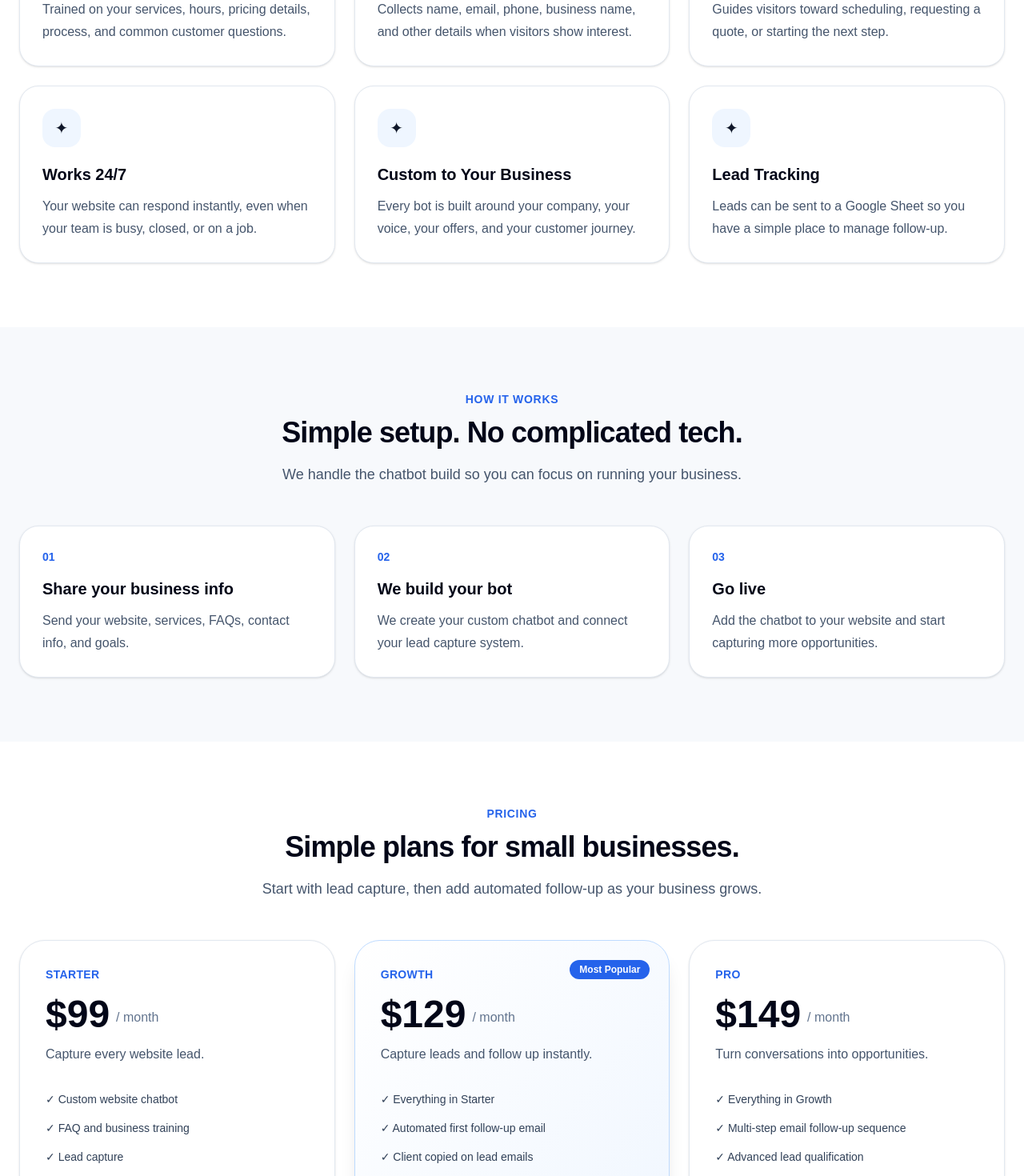
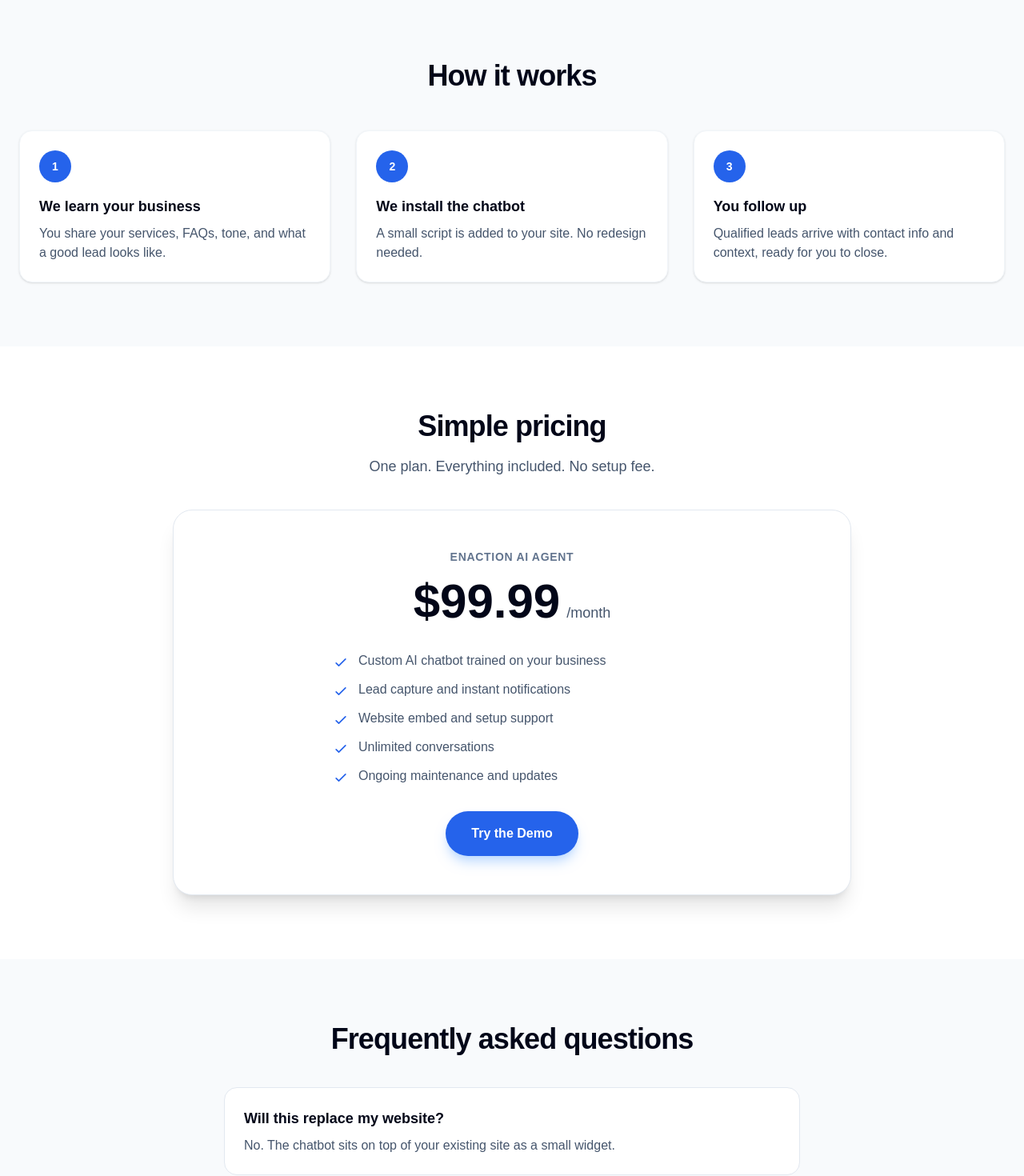
Before and after one commit to EnAction-AI/enaction-ai-site, a Next.js app: page / in a window 1280 px wide. Shown: the part 1330-2800 px from the top of the page at 80% size. Built offline with nearby package versions, Linux system fonts and the light colour scheme.

Commit message:
Add Phase 4 conversation tracking

```diff
--- a/pages/index.js
+++ b/pages/index.js
@@ -11,6 +11,22 @@
 
   const [input, setInput] = useState("");
   const [loading, setLoading] = useState(false);
+
+  // One conversation id per browser tab visit. It survives re-renders and
+  // page navigation within the same visit, and a fresh visit starts fresh.
+  const [conversationId] = useState(() => {
+    if (typeof window === "undefined") return "";
+    const KEY = "enaction_conversation_id";
+    let id = window.sessionStorage.getItem(KEY);
+    if (!id) {
+      id =
+        window.crypto && window.crypto.randomUUID
+          ? window.crypto.randomUUID()
+          : `c_${Date.now()}_${Math.random().toString(36).slice(2, 10)}`;
+      window.sessionStorage.setItem(KEY, id);
+    }
+    return id;
+  });
 
   useEffect(() => {
     const chatBox = document.getElementById("chat-messages");
@@ -35,7 +51,11 @@
         headers: {
           "Content-Type": "application/json",
         },
-        body: JSON.stringify({ messages: updatedMessages }),
+        body: JSON.stringify({
+          messages: updatedMessages,
+          conversation_id: conversationId,
+          bot_id: process.env.NEXT_PUBLIC_ENACTION_BOT_ID || "",
+        }),
       });
 
       const data = await res.json();
@@ -205,171 +225,127 @@
 
       <section id="features" className="bg-white py-20">
         <div className="mx-auto max-w-7xl px-6">
-          <SectionHeader
-            eyebrow="Features"
-            title="Everything your website needs to start conversations."
-            text="Ena helps visitors get answers, while helping your business collect better leads and follow up faster."
-          />
+          <div className="mb-12 text-center">
+            <h2 className="text-3xl font-bold tracking-tight text-slate-950 md:text-4xl">
+              What EnAction does for your business
+            </h2>
+            <p className="mt-4 text-lg text-slate-600">
+              A simple assistant that works while you do.
+            </p>
+          </div>
 
-          <div className="mt-12 grid gap-6 md:grid-cols-3">
+          <div className="grid gap-8 md:grid-cols-3">
             <Feature
-              title="Answers FAQs"
-              text="Trained on your services, hours, pricing details, process, and common customer questions."
+              title="Answers common questions"
+              description="Hours, location, services, pricing, availability — your visitors get instant responses, even after hours."
             />
             <Feature
-              title="Captures Leads"
-              text="Collects name, email, phone, business name, and other details when visitors show interest."
+              title="Captures leads"
+              description="Collects name, phone, email, and what they need so you can follow up with real opportunities."
             />
             <Feature
-              title="Books More Calls"
-              text="Guides visitors toward scheduling, requesting a quote, or starting the next step."
-            />
-            <Feature
-              title="Works 24/7"
-              text="Your website can respond instantly, even when your team is busy, closed, or on a job."
-            />
-            <Feature
-              title="Custom to Your Business"
-              text="Every bot is built around your company, your voice, your offers, and your customer journey."
-            />
-            <Feature
-              title="Lead Tracking"
-              text="Leads can be sent to a Google Sheet so you have a simple place to manage follow-up."
+              title="Books and schedules"
+              description="Helps visitors take the next step, whether that’s requesting a quote, booking a call, or leaving a message."
             />
           </div>
         </div>
       </section>
 
-      <section id="how" className="py-20">
+      <section id="how" className="bg-slate-50 py-20">
         <div className="mx-auto max-w-7xl px-6">
-          <SectionHeader
-            eyebrow="How it works"
-            title="Simple setup. No complicated tech."
-            text="We handle the chatbot build so you can focus on running your business."
-          />
+          <div className="mb-12 text-center">
+            <h2 className="text-3xl font-bold tracking-tight text-slate-950 md:text-4xl">
+              How it works
+            </h2>
+          </div>
 
-          <div className="mt-12 grid gap-6 md:grid-cols-3">
+          <div className="grid gap-8 md:grid-cols-3">
             <Step
-              number="01"
-              title="Share your business info"
-              text="Send your website, services, FAQs, contact info, and goals."
+              number="1"
+              title="We learn your business"
+              description="You share your services, FAQs, tone, and what a good lead looks like."
             />
             <Step
-              number="02"
-              title="We build your bot"
-              text="We create your custom chatbot and connect your lead capture system."
+              number="2"
+              title="We install the chatbot"
+              description="A small script is added to your site. No redesign needed."
             />
             <Step
-              number="03"
-              title="Go live"
-              text="Add the chatbot to your website and start capturing more opportunities."
+              number="3"
+              title="You follow up"
+              description="Qualified leads arrive with contact info and context, ready for you to close."
             />
           </div>
         </div>
       </section>
 
       <section id="pricing" className="bg-white py-20">
-        <div className="mx-auto max-w-7xl px-6">
-          <SectionHeader
-            eyebrow="Pricing"
-            title="Simple plans for small businesses."
-            text="Start with lead capture, then add automated follow-up as your business grows."
-          />
+        <div className="mx-auto max-w-4xl px-6 text-center">
+          <h2 className="text-3xl font-bold tracking-tight text-slate-950 md:text-4xl">
+            Simple pricing
+          </h2>
+          <p className="mt-4 text-lg text-slate-600">
+            One plan. Everything included. No setup fee.
+          </p>
 
-          <div className="mt-12 grid gap-6 md:grid-cols-3">
-            <PricingCard
-              name="Starter"
-              price="$99"
-              description="Capture every website lead."
-              features={[
-                "Custom website chatbot",
-                "FAQ and business training",
-                "Lead capture",
-                "Google Sheet lead tracking",
-                "Website embed support",
-              ]}
+          <div className="mt-10 rounded-3xl border border-slate-200 bg-white p-8 shadow-xl md:p-12">
+            <div className="text-sm font-semibold uppercase tracking-wider text-slate-500">
+              EnAction AI Agent
+            </div>
+            <div className="mt-4 flex items-baseline justify-center">
+              <span className="text-6xl font-extrabold text-slate-950">
+                $99.99
+              </span>
+              <span className="ml-2 text-lg text-slate-600">/month</span>
+            </div>
+            <ul className="mt-8 space-y-3 text-left text-slate-600 md:mx-auto md:max-w-md">
+              <ListItem>Custom AI chatbot trained on your business</ListItem>
+              <ListItem>Lead capture and instant notifications</ListItem>
+              <ListItem>Website embed and setup support</ListItem>
+              <ListItem>Unlimited conversations</ListItem>
+              <ListItem>Ongoing maintenance and updates</ListItem>
+            </ul>
+            <a
+              href="#demo"
+              className="mt-8 inline-block rounded-full bg-[#2563eb] px-8 py-4 font-semibold text-white shadow-lg shadow-blue-200 hover:bg-[#1d4ed8]"
+            >
+              Try the Demo
+            </a>
+          </div>
+        </div>
+      </section>
+
+      <section id="faq" className="bg-slate-50 py-20">
+        <div className="mx-auto max-w-3xl px-6">
+          <h2 className="mb-10 text-center text-3xl font-bold tracking-tight text-slate-950 md:text-4xl">
+            Frequently asked questions
+          </h2>
+
+          <div className="space-y-6">
+            <FAQ
+              q="Will this replace my website?"
+              a="No. The chatbot sits on top of your existing site as a small widget."
             />
-
-            <PricingCard
-              name="Growth"
-              price="$129"
-              description="Capture leads and follow up instantly."
-              popular
-              features={[
-                "Everything in Starter",
-                "Automated first follow-up email",
-                "Client copied on lead emails",
-                "Instant lead notifications",
-                "Improved qualification flow",
-              ]}
+            <FAQ
+              q="Do I need technical skills?"
+              a="No. We handle installation and training for you."
             />
-
-            <PricingCard
-              name="Pro"
-              price="$149"
-              description="Turn conversations into opportunities."
-              features={[
-                "Everything in Growth",
-                "Multi-step email follow-up sequence",
-                "Advanced lead qualification",
-                "Booking or call-request flow",
-                "Priority customization",
-              ]}
+            <FAQ
+              q="What happens to the leads?"
+              a="They’re captured with contact details and sent to you so you can follow up."
+            />
+            <FAQ
+              q="Can I change what the chatbot says?"
+              a="Yes. We work with you to set the right tone, answers, and lead capture flow."
             />
           </div>
         </div>
       </section>
 
-      <section id="faq" className="py-20">
-        <div className="mx-auto max-w-4xl px-6">
-          <SectionHeader
-            eyebrow="FAQ"
-            title="Questions business owners usually ask."
-            text="Here are a few quick answers before we talk."
-          />
-
-          <div className="mt-10 space-y-4">
-            <FAQ
-              question="Will the chatbot know my business?"
-              answer="Yes. Your bot is built around your services, FAQs, hours, location, contact info, and customer process."
-            />
-            <FAQ
-              question="Where do leads go?"
-              answer="Leads can be sent to a Google Sheet so your team has a simple place to review and follow up."
-            />
-            <FAQ
-              question="Can this send follow-up emails?"
-              answer="Yes. On Growth and Pro plans, the system can send an automatic first follow-up email to the lead and copy your team so you can take over the conversation."
-            />
-            <FAQ
-              question="Do I need to know how to code?"
-              answer="No. We help with setup and provide the embed code for your website."
-            />
-          </div>
+      <footer className="bg-white py-12">
+        <div className="mx-auto max-w-7xl px-6 text-center text-sm text-slate-500">
+          © {new Date().getFullYear()} EnAction.ai. All rights reserved.
         </div>
-      </section>
-
-      <section className="bg-[#0f172a] py-20 text-white">
-        <div className="mx-auto max-w-5xl px-6 text-center">
-          <h2 className="text-4xl font-extrabold tracking-tight">
-            Ready to turn your website into a lead capture tool?
-          </h2>
-          <p className="mx-auto mt-5 max-w-2xl text-lg text-slate-300">
-            Try the demo, tell Ena what kind of business you run, and see how a
-            custom chatbot could work on your website.
-          </p>
-
-          <a
-            href="#demo"
-            className="mt-8 inline-block rounded-full bg-white px-8 py-4 font-semibold text-slate-950 hover:bg-slate-100"
-          >
-            Try the Demo
-          </a>
-        </div>
-      </section>
-
-      <footer className="bg-[#0f172a] px-6 pb-8 text-center text-sm text-slate-400">
-        © {new Date().getFullYear()} EnAction.ai. All rights reserved.
       </footer>
     </main>
   );
@@ -378,99 +354,59 @@
 function Stat({ number, label }) {
   return (
     <div className="rounded-2xl border border-slate-200 bg-white p-4 text-center shadow-sm">
-      <div className="text-xl font-bold text-slate-950">{number}</div>
-      <div className="mt-1 text-xs font-medium text-slate-500">{label}</div>
+      <div className="text-2xl font-bold text-[#2563eb]">{number}</div>
+      <div className="text-sm font-medium text-slate-600">{label}</div>
     </div>
   );
 }
 
-function SectionHeader({ eyebrow, title, text }) {
+function Feature({ title, description }) {
   return (
-    <div className="mx-auto max-w-3xl text-center">
-      <div className="text-sm font-bold uppercase tracking-wider text-[#2563eb]">
-        {eyebrow}
-      </div>
-      <h2 className="mt-3 text-4xl font-extrabold tracking-tight text-slate-950">
-        {title}
-      </h2>
-      <p className="mt-4 text-lg leading-8 text-slate-600">{text}</p>
+    <div className="rounded-2xl border border-slate-100 bg-slate-50 p-6">
+      <h3 className="text-lg font-semibold text-slate-950">{title}</h3>
+      <p className="mt-2 text-slate-600">{description}</p>
     </div>
   );
 }
 
-function Feature({ title, text }) {
+function Step({ number, title, description }) {
   return (
-    <div className="rounded-[1.5rem] border border-slate-200 bg-white p-7 shadow-sm transition hover:-translate-y-1 hover:shadow-xl">
-      <div className="mb-5 flex h-12 w-12 items-center justify-center rounded-2xl bg-blue-50 text-xl">
-        ✦
+    <div className="rounded-2xl border border-slate-100 bg-white p-6 shadow-sm">
+      <div className="flex h-10 w-10 items-center justify-center rounded-full bg-[#2563eb] text-sm font-bold text-white">
+        {number}
       </div>
-      <h3 className="text-xl font-bold text-slate-950">{title}</h3>
-      <p className="mt-3 leading-7 text-slate-600">{text}</p>
+      <h3 className="mt-4 text-lg font-semibold text-slate-950">{title}</h3>
+      <p className="mt-2 text-slate-600">{description}</p>
     </div>
   );
 }
 
-function Step({ number, title, text }) {
+function ListItem({ children }) {
   return (
-    <div className="rounded-[1.5rem] border border-slate-200 bg-white p-7 shadow-sm">
-      <div className="text-sm font-bold text-[#2563eb]">{number}</div>
-      <h3 className="mt-4 text-xl font-bold text-slate-950">{title}</h3>
-      <p className="mt-3 leading-7 text-slate-600">{text}</p>
+    <li className="flex items-start gap-3">
+      <svg
+        className="mt-1 h-5 w-5 shrink-0 text-[#2563eb]"
+        fill="none"
+        stroke="currentColor"
+        strokeWidth="2"
+        viewBox="0 0 24 24"
+      >
+        <path
+          strokeLinecap="round"
+          strokeLinejoin="round"
+          d="M5 13l4 4L19 7"
+        ></path>
+      </svg>
+      <span>{children}</span>
+    </li>
+  );
+}
+
+function FAQ({ q, a }) {
+  return (
+    <div className="rounded-2xl border border-slate-200 bg-white p-6">
+      <h3 className="text-lg font-semibold text-slate-950">{q}</h3>
+      <p className="mt-2 text-slate-600">{a}</p>
     </div>
   );
 }
-
-function PricingCard({ name, price, description, features, popular }) {
-  return (
-    <div
-      className={`relative rounded-[2rem] border p-8 shadow-sm ${
-        popular
-          ? "border-blue-200 bg-gradient-to-br from-white to-blue-50 shadow-xl"
-          : "border-slate-200 bg-white"
-      }`}
-    >
-      {popular && (
-        <div className="absolute right-6 top-6 rounded-full bg-[#2563eb] px-3 py-1 text-xs font-bold text-white">
-          Most Popular
-        </div>
-      )}
-
-      <div className="text-sm font-semibold uppercase tracking-wide text-[#2563eb]">
-        {name}
-      </div>
-
-      <div className="mt-4 flex items-end gap-2">
-        <div className="text-5xl font-extrabold text-slate-950">{price}</div>
-        <div className="pb-2 text-slate-500">/ month</div>
-      </div>
-
-      <p className="mt-3 leading-7 text-slate-600">{description}</p>
-
-      <ul className="mt-8 space-y-4 text-sm text-slate-700">
-        {features.map((feature, index) => (
-          <li key={index}>✓ {feature}</li>
-        ))}
-      </ul>
-
-      <a
-        href="#demo"
-        className={`mt-8 block rounded-full px-6 py-4 text-center font-semibold ${
-          popular
-            ? "bg-[#2563eb] text-white hover:bg-[#1d4ed8]"
-            : "border border-slate-200 bg-white text-slate-900 hover:border-blue-200"
-        }`}
-      >
-        Get Started
-      </a>
-    </div>
-  );
-}
-
-function FAQ({ question, answer }) {
-  return (
-    <div className="rounded-2xl border border-slate-200 bg-white p-6 shadow-sm">
-      <h3 className="font-bold text-slate-950">{question}</h3>
-      <p className="mt-2 leading-7 text-slate-600">{answer}</p>
-    </div>
-  );
-}
```
